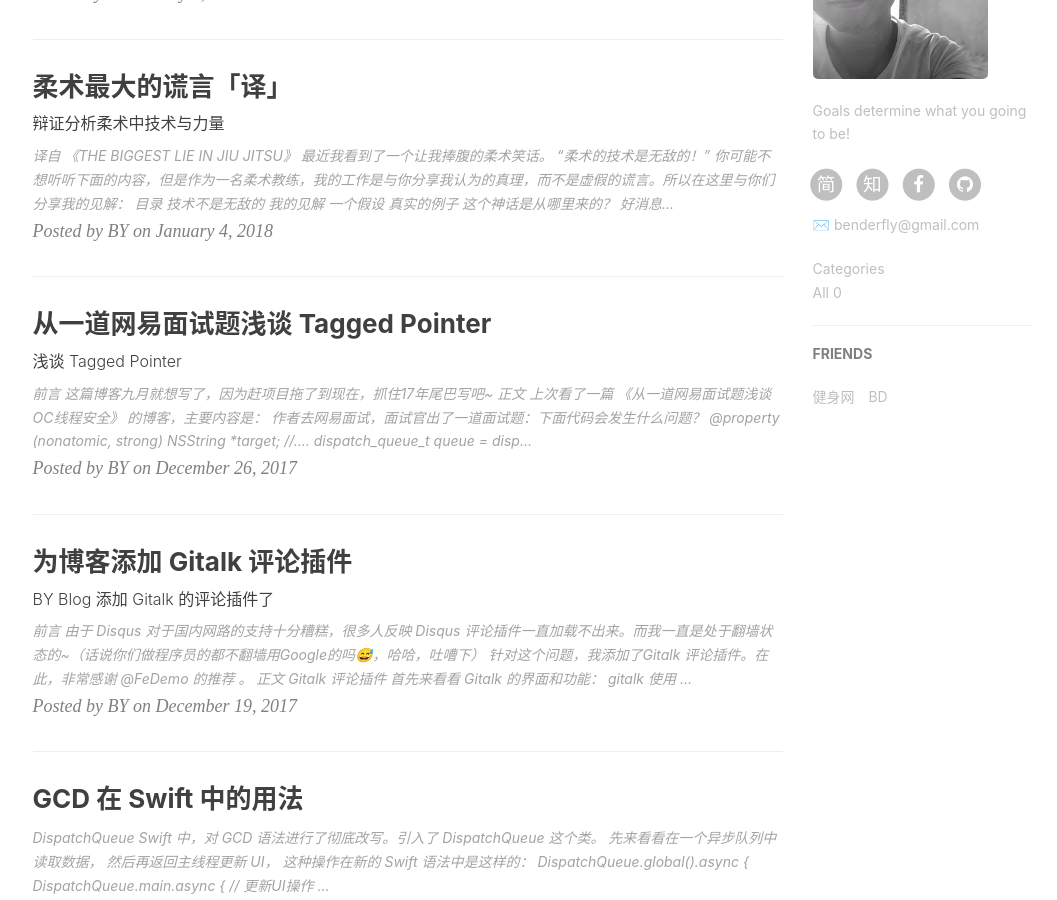
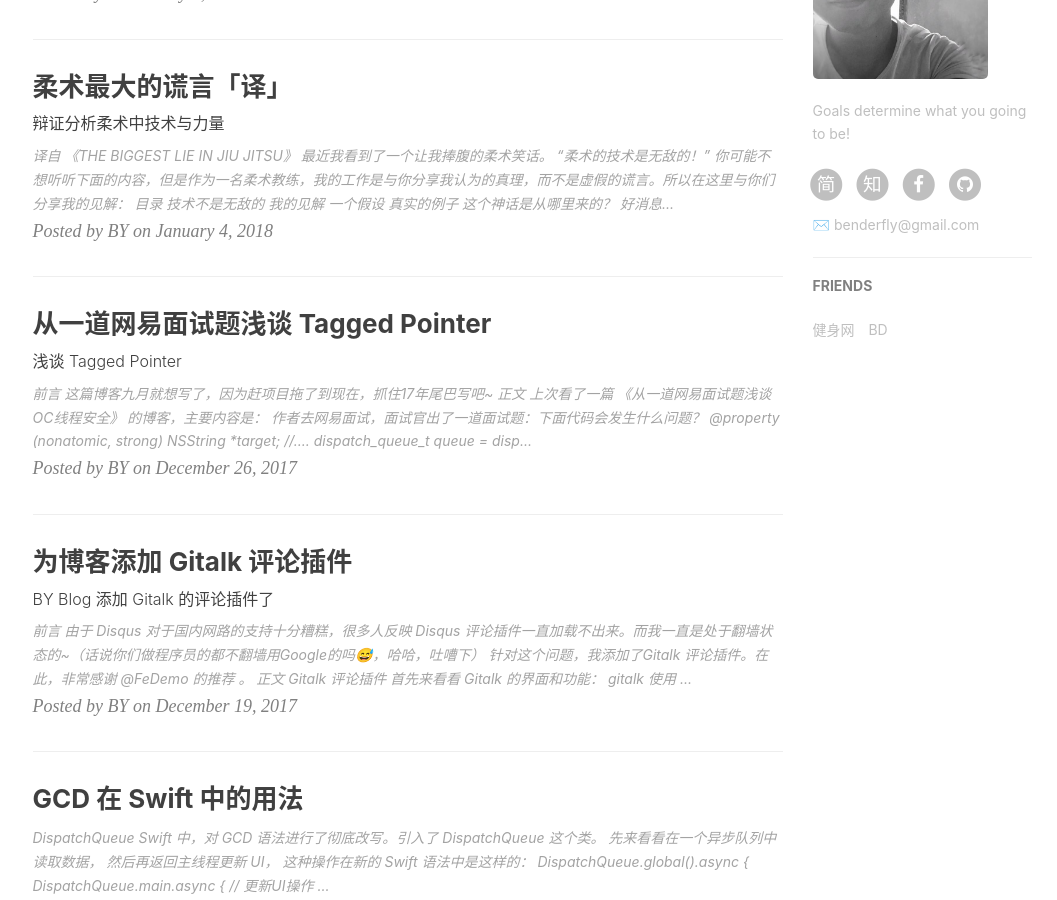
Before and after one commit to handerfly/handerfly.github.io, a Jekyll site: the page built from index.html, in a window 1280 px wide and 900 px high, scrolled down 965 px. Shown: the whole window, without its empty margins (135-1192 px from the left). Built offline with Jekyll 4.4.1, drawn with Linux system fonts in a browser that asks for light colours; nearby versions of some CDN libraries; the list of posts is cut into pages by our own code; comment, search, counter and statistics services are not loaded.

Commit message:
Update page.html

```diff
--- a/_layouts/page.html
+++ b/_layouts/page.html
@@ -193,23 +193,6 @@ layout: default
                 <!-- Friends Blog -->
                 {% if site.friends %}
 
-				<!-- catagory begin-->
-<div class="shadow-corner-curl hidden-xs">
-      <div class="categories-list-header">
-        Categories
-      </div>
-
-      <a href="javascript:;" class="categories-list-item" cate="All">
-        All<span class="my-badge"> {{site.categories | size}}</span>
-      </a>
-      {% for category in site.categories %}
-        <a href="javascript:;" class="categories-list-item" cate="{{ category | first }}">
-          {{ category | first }} <span class="my-badge">{{ category | last | size }}</span>
-        </a>
-      {% endfor %}
-    </div>
-
-<!-- catagory end -->
                 <hr>
                 <h5>FRIENDS</h5>
                 <ul class="list-inline">
```
